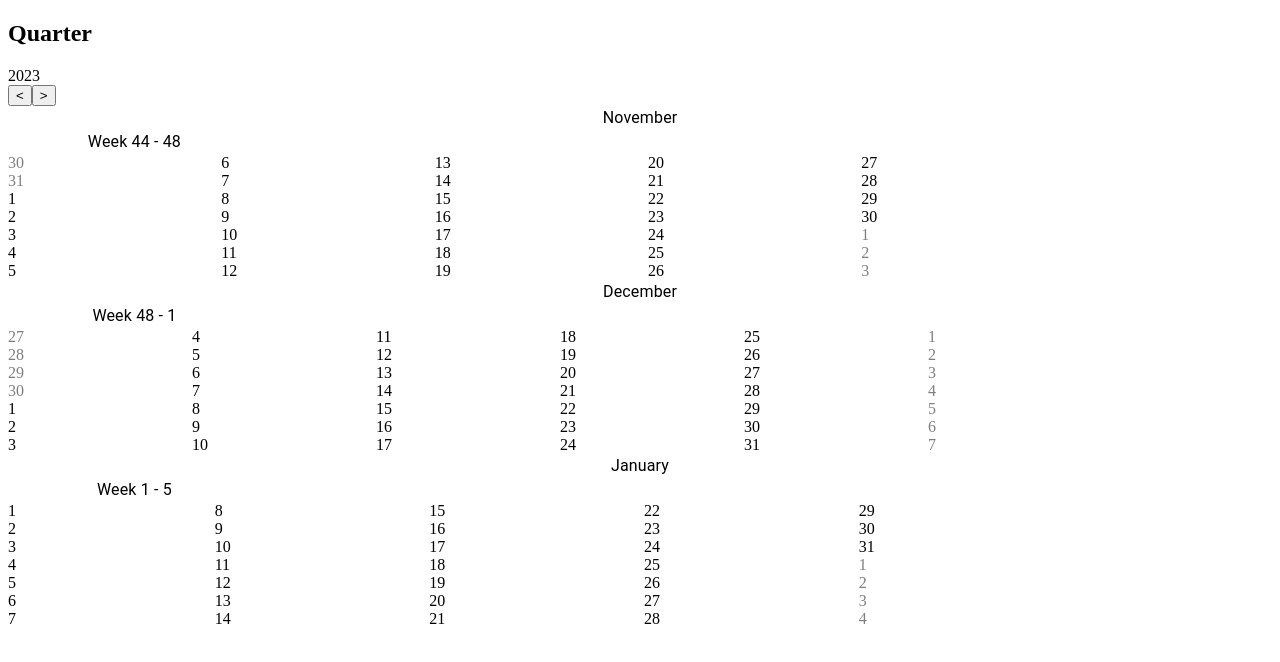
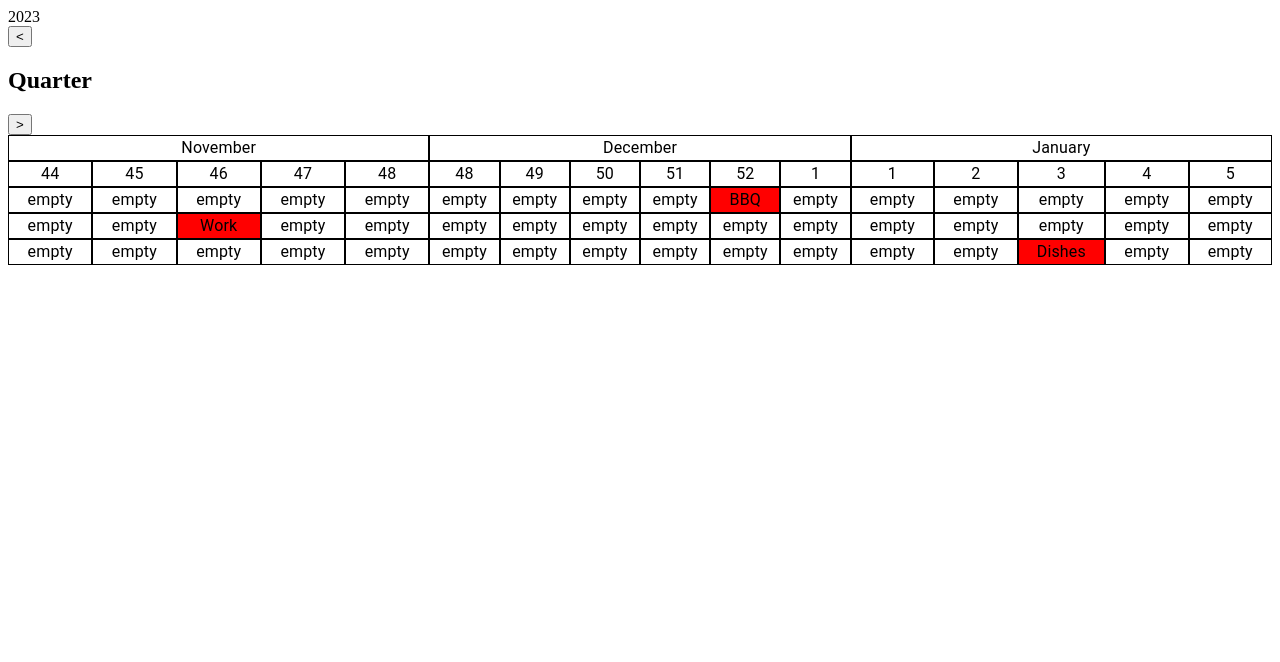
Before and after one commit to Teser301/csp, a React (Create React App) app: page / in a window 1280 px wide. Shown: the top 662 px of the page. Built offline with nearby package versions, Linux system fonts and the light colour scheme.

Commit message:
Updated logic of date tracking

```diff
--- a/src/App.tsx
+++ b/src/App.tsx
@@ -1,14 +1,14 @@
 import React, { useState } from "react";
-import dayjs from "dayjs";
+import dayjs, { Dayjs } from "dayjs";
 import weekOfYear from "dayjs/plugin/weekOfYear";
-import range from "lodash-es/range";
 import { Box, Typography } from "@mui/material";
+import isBetween from "dayjs/plugin/isBetween";
+dayjs.extend(weekOfYear);
+dayjs.extend(isBetween);
+const weekDays = ["Mon", "Tue", "Wed", "Thu", "Fri", "Sat", "Sun"];
 
-const weekDays = ["Mon", "Tue", "Wed", "Thu", "Fri", "Sat", "Sun"];
-const todayObj = dayjs();
-dayjs.extend(weekOfYear);
 function App() {
-  const [dayObj, setDayObj] = useState(dayjs().locale("en"));
+  const [dayObj, setDayObj] = useState<Dayjs>(dayjs().locale("en"));
 
   const handlePrev = () => {
     setDayObj(dayObj.subtract(3, "month"));
@@ -17,120 +17,149 @@ function App() {
   const handleNext = () => {
     setDayObj(dayObj.add(3, "month"));
   };
-  const months = [];
+
+  const months: Dayjs[] = [];
   for (let i = 0; i < 3; i++) {
     months.push(dayObj.add(i, "month"));
   }
 
-  function customRange(start: number, end: number, step = 1) {
-    if (step === 0) {
-      throw new Error("Step cannot be zero.");
+  const taskArray = [
+    {
+      name: "BBQ",
+      startDate: "2023-10-10",
+      endDate: "2023-12-30",
+    },
+    {
+      name: "Work",
+      startDate: "2023-11-12",
+      endDate: "2023-11-18",
+    },
+    {
+      name: "Dishes",
+      startDate: "2024-01-14",
+      endDate: "2024-01-18",
+    },
+  ];
+
+  function calculateWeekNumbersForMonth(month: Dayjs) {
+    const weeks: number[] = [];
+    const firstDayOfMonth = dayjs(month).startOf("month");
+    const lastDayOfMonth = dayjs(month).endOf("month");
+
+    let currentWeekStartDate = firstDayOfMonth.startOf("week");
+
+    while (currentWeekStartDate.isBefore(lastDayOfMonth)) {
+      weeks.push(currentWeekStartDate.week());
+      currentWeekStartDate = currentWeekStartDate.add(1, "week");
     }
 
-    const result = [];
-    if (start < end) {
-      for (let i = start; i < end; i += step) {
-        result.push(i);
-      }
-    } else if (start > end) {
-      for (let i = start; i > end; i -= step) {
-        result.push(i);
-      }
+    return weeks;
   }
 
-    return result;
-  }
   return (
     <div className="calendar">
       <div className="header"></div>
       <div>
-        <h2>Quarter</h2>
         <div className="datetime">{dayObj.format("YYYY")}</div>
         <button type="button" className="nav nav--prev" onClick={handlePrev}>
           &lt;
         </button>
+        <h2>Quarter</h2>
         <button type="button" className="nav nav--prev" onClick={handleNext}>
           &gt;
         </button>
-
+        <Box
+          sx={{
+            display: "grid",
+            gridTemplateColumns: "repeat(3, 1fr)",
+          }}
+        >
           {months.map((month, index) => {
-          const thisYear = month.year();
-          const thisMonth = month.month();
-          const daysInMonth = month.daysInMonth();
-          const dayObjOf1 = dayjs(`${thisYear}-${thisMonth + 1}-1`);
-          const weekDayOf1 = (dayObjOf1.day() + 6) % 7;
-          const dayObjOfLast = dayjs(
-            `${thisYear}-${thisMonth + 1}-${daysInMonth}`
-          );
-          const weekDayOfLast = dayObjOfLast.day();
-          const weekNumberOf1 = dayObjOf1.week();
-          const weekNumberOfLast = dayObjOfLast.week(); // Week of the year for the last day of the month
+            const weeksInMonth = calculateWeekNumbersForMonth(month);
             return (
               <Box key={index}>
                 <Typography
                   sx={{
                     textAlign: "center",
+                    border: "1px solid black",
                   }}
                 >
                   {month.format("MMMM")}
                 </Typography>
-              <Box></Box>
                 <Box
                   sx={{
-                  display: "grid",
-                  gridTemplateColumns: "repeat(5, 1fr)",
+                    display: "flex",
                   }}
                 >
-                <Typography sx={{ textAlign: "center" }}>
-                  Week {weekNumberOf1} - {weekNumberOfLast}
+                  {weeksInMonth.map((weekNumber) => {
+                    const currentWeekStartDate = dayjs(month)
+                      .week(weekNumber)
+                      .startOf("week");
+                    return (
+                      <Box sx={{ flexGrow: "1" }}>
+                        <Box>
+                          <Typography
+                            sx={{
+                              border: "1px solid black",
+                              textAlign: "center",
+                            }}
+                            key={weekNumber}
+                          >
+                            {weekNumber}
                           </Typography>
                         </Box>
-              <Box
+                        <Box>
+                          {taskArray.map((task) => {
+                            const taskStartDate = dayjs(task.startDate);
+                            const taskEndDate = dayjs(task.endDate);
+
+                            if (
+                              taskStartDate.isBetween(
+                                currentWeekStartDate,
+                                currentWeekStartDate.endOf("week")
+                              ) ||
+                              taskEndDate.isBetween(
+                                currentWeekStartDate,
+                                currentWeekStartDate.endOf("week")
+                              )
+                            ) {
+                              return (
+                                <Typography
+                                  key={task.name}
                                   sx={{
-                  display: "grid",
-                  gridTemplateRows: "repeat(7, 1fr)",
-                  gridAutoFlow: "column",
+                                    border: "1px solid black",
+                                    textAlign: "center",
+                                    backgroundColor: "red",
                                   }}
                                 >
-                {range(weekDayOf1).map((i) => (
-                  <Box
-                    key={i}
+                                  {task.name}
+                                  <br />
+                                </Typography>
+                              );
+                            } else {
+                              return (
+                                <Typography
+                                  key={task.name}
                                   sx={{
-                      opacity: "0.5",
+                                    border: "1px solid black",
+                                    textAlign: "center",
+                                    backgroundColor: "transparent",
                                   }}
                                 >
-                    {dayObjOf1.subtract(weekDayOf1 - i, "day").date()}
-                  </Box>
-                ))}
-                {range(daysInMonth).map((i) => (
-                  <div
-                    className={`day-cell day-cell--in-month${
-                      i + 1 === todayObj.date() &&
-                      thisMonth === todayObj.month() &&
-                      thisYear === todayObj.year()
-                        ? " day-cell--today"
-                        : ""
-                    }`}
-                    key={i}
-                  >
-                    {i + 1}
-                  </div>
-                ))}
-                {range(7 - weekDayOfLast).map((i) => (
-                  <Box
-                    key={i}
-                    sx={{
-                      opacity: "0.5",
-                    }}
-                  >
-                    {dayObjOfLast.add(i + 1, "day").date()}
-                  </Box>
-                ))}
-                <div className="day-container"></div>
+                                  empty
+                                </Typography>
+                              );
+                            }
+                          })}
                         </Box>
                       </Box>
                     );
                   })}
+                </Box>
+              </Box>
+            );
+          })}
+        </Box>
       </div>
     </div>
   );
```
Lines whose indentation alone changed are shown as unchanged.
